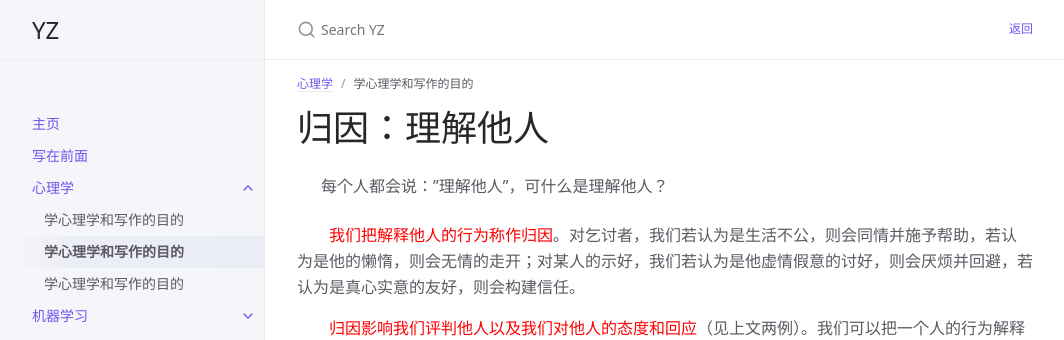
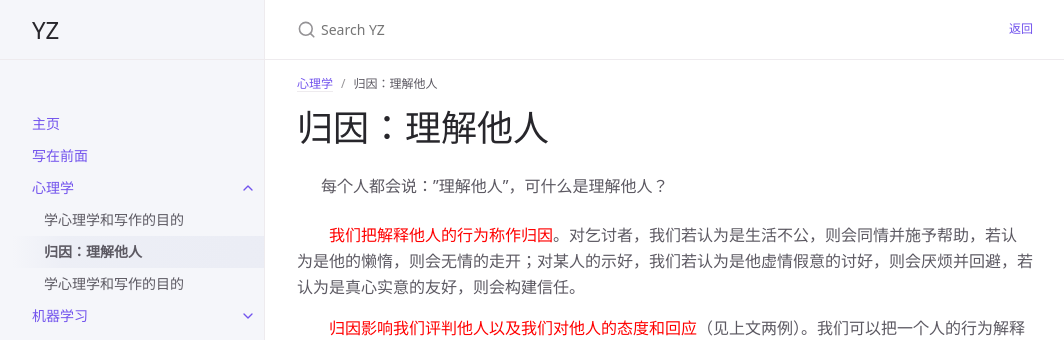
Before and after one commit to yz14/yyh, a Jekyll site: the page built from docs/psy/2.md, in a window 1280 px wide and 1308 px high. Shown: the top 340 px of the window, without its empty margins (107-1171 px from the left). Built offline with Jekyll 4.4.1, drawn with Linux system fonts in a browser that asks for light colours.

Commit message:
Update 2.md

```diff
--- a/docs/psy/2.md
+++ b/docs/psy/2.md
@@ -1,6 +1,6 @@
 ---
 layout: default
-title: 学心理学和写作的目的
+title: 归因：理解他人
 parent: 心理学
 nav_order: 2
 ---
```
